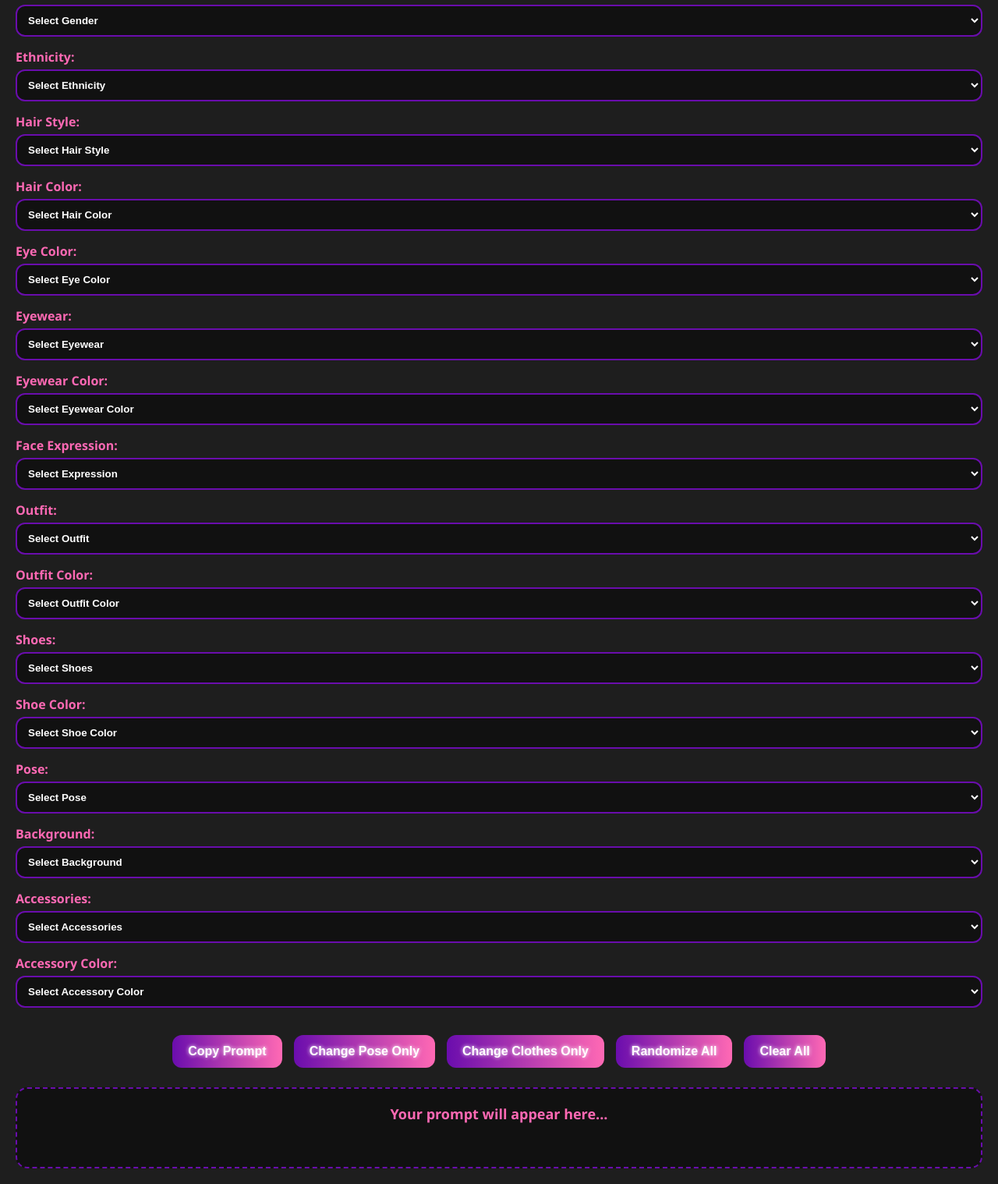
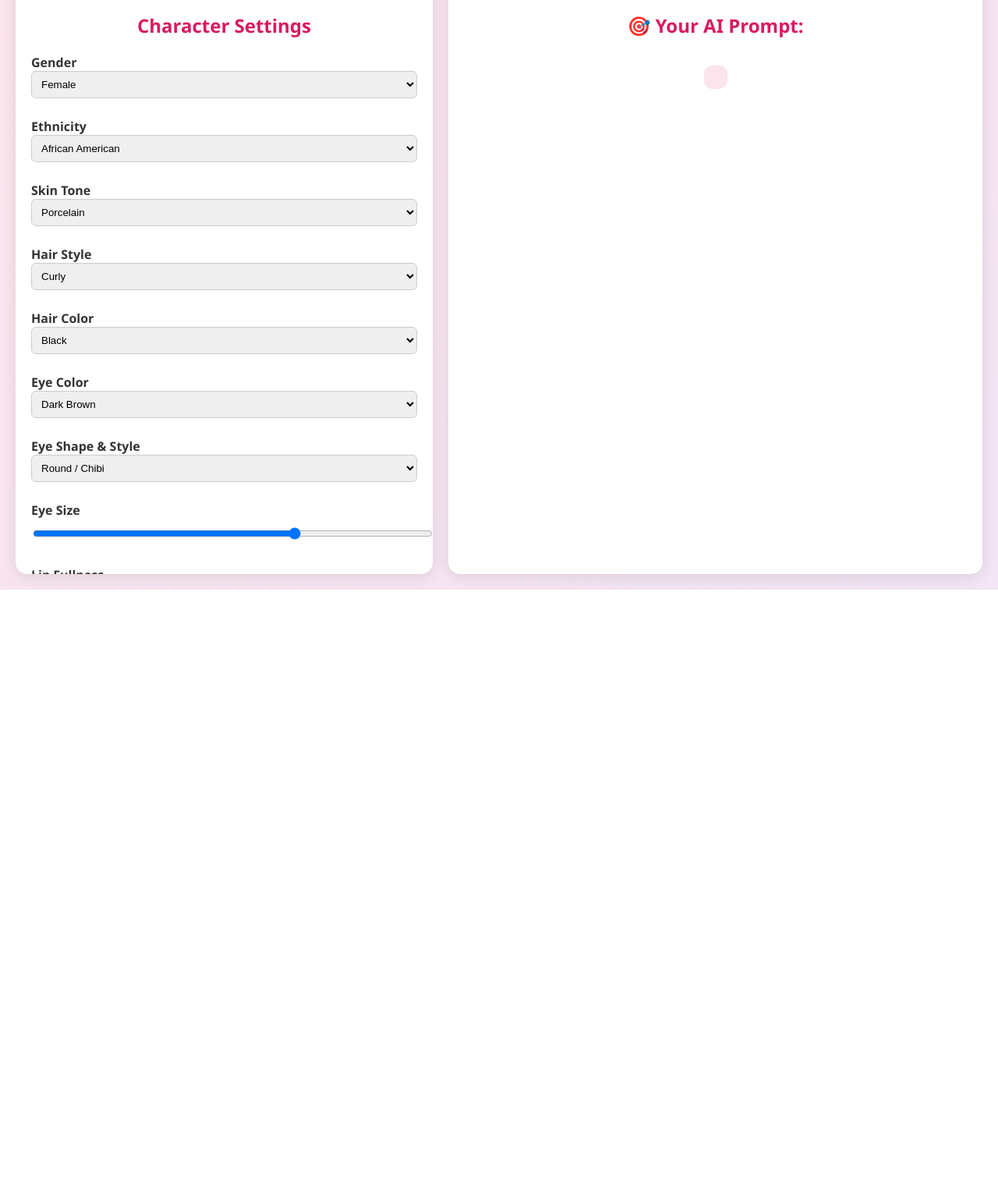
Before and after one commit to HouseofSarddinnah/chibbistyler3D, a plain HTML site: page index.html in a window 1280 px wide. Shown: the part 156-1674 px from the top of the page at 78% size. After the commit the page ends 912 px from the top, so only its background shows below. Drawn offline with Linux system fonts and the light colour scheme.

Commit message:
Add files via upload

```diff
--- a/index.html
+++ b/index.html
@@ -1,350 +1,416 @@
-
 <!DOCTYPE html>
 <html lang="en">
 <head>
 <meta charset="UTF-8">
-<title>Chibi Prompt Generator</title>
+<meta name="viewport" content="width=device-width, initial-scale=1.0">
+<title>Ultimate ChibiStyler 3D Prompt Generator</title>
 <style>
-:root {
-    --primary-color: #6a0dad; /* Purple */
-    --accent-color: #ff69b4;  /* Soft pink accent */
-    --button-gradient: linear-gradient(90deg, #6a0dad, #ff69b4);
-    --background-color: #1e1e1e; /* Dark background for bio view */
-    --card-background: #2a2a2a;
-    --text-color: #ffffff;
-}
-
   body {
-    font-family: 'Segoe UI', Tahoma, Geneva, Verdana, sans-serif;
+    font-family: 'Segoe UI', sans-serif;
+    background: linear-gradient(135deg, #fce4ec, #f3e5f5);
+    color: #333;
     margin: 0;
     padding: 20px;
-    background-color: var(--background-color);
-    color: var(--text-color);
   }
 
   h1 {
     text-align: center;
-    font-size: 42px;
-    color: var(--primary-color);
+    color: #d81b60;
     margin-bottom: 30px;
-    text-shadow: 0 0 5px #fff;
+    font-size: 2.5rem;
+  }
+
+  .container {
+    display: flex;
+    flex-wrap: wrap;
+    gap: 20px;
+  }
+
+  .controls {
+    flex: 1 1 350px;
+    background: #fff;
+    padding: 20px;
+    border-radius: 15px;
+    box-shadow: 0 4px 20px rgba(0,0,0,0.1);
+    max-height: 90vh;
+    overflow-y: auto;
+  }
+
+  .controls h2 {
+    text-align: center;
+    color: #d81b60;
+    margin-bottom: 20px;
   }
 
   label {
+    font-weight: bold;
+    margin-top: 10px;
     display: block;
-    margin-top: 15px;
-    font-weight: bold;
-    color: var(--accent-color);
   }
 
-select {
+  select, input[type="range"], input[type="checkbox"] {
     width: 100%;
-    padding: 10px;
-    margin-top: 5px;
-    border-radius: 12px;
-    border: 2px solid var(--primary-color);
-    background-color: #111;
-    color: #fff;
-    font-weight: bold;
-    outline: none;
+    padding: 8px;
+    margin-bottom: 15px;
+    border-radius: 6px;
+    border: 1px solid #ccc;
+  }
+
+  input[type="checkbox"] {
+    width: auto;
+    margin-right: 10px;
   }
 
   button {
-    margin-top: 15px;
-    padding: 12px 20px;
+    background-color: #d81b60;
+    color: white;
+    padding: 12px 25px;
+    border: none;
+    border-radius: 10px;
+    cursor: pointer;
+    font-weight: bold;
     font-size: 16px;
-    font-weight: bold;
-    cursor: pointer;
-    border: none;
-    border-radius: 12px;
-    background: var(--button-gradient);
-    color: #fff;
-    transition: all 0.3s;
-    text-shadow: 0 0 5px #fff;
+    width: 100%;
+    margin-top: 10px;
   }
 
   button:hover {
-    transform: scale(1.05);
-    box-shadow: 0 0 10px #ff69b4, 0 0 20px #6a0dad;
-    color: #000;
+    background-color: #c2185b;
   }
 
-#buttons {
+  .output {
+    flex: 1 1 500px;
+    background: #fff;
+    padding: 20px;
+    border-radius: 15px;
+    box-shadow: 0 4px 20px rgba(0,0,0,0.1);
     display: flex;
-    flex-wrap: wrap;
-    gap: 15px;
-    margin-top: 20px;
-    justify-content: center;
+    flex-direction: column;
+    align-items: center;
   }
 
-#output {
-    margin-top: 25px;
-    padding: 20px;
-    border: 2px dashed var(--primary-color);
-    border-radius: 15px;
-    background-color: #111;
+  .output h2 {
+    color: #d81b60;
+    text-align: center;
+  }
+
+  #promptText {
+    margin-top: 15px;
+    background: #fce4ec;
+    padding: 15px;
+    border-radius: 10px;
     font-weight: bold;
-    text-align: center;
-    min-height: 60px;
-    color: var(--accent-color);
-    font-size: 18px;
+    word-wrap: break-word;
+    white-space: pre-line;
   }
+
 </style>
 </head>
 <body>
 
-<h1>Chibi Prompt Generator</h1>
+<h1>✨ Ultimate ChibiStyler 3D Prompt Generator ✨</h1>
 
-<!-- Dropdowns -->
-<label for="gender">Gender:</label>
+<div class="container">
+  <div class="controls">
+    <h2>Character Settings</h2>
+
+    <!-- Base -->
+    <label>Gender</label>
     <select id="gender">
-    <option value="">Select Gender</option>
-    <option value="male">Male</option>
-    <option value="female">Female</option>
-    <option value="non-binary">Non-binary</option>
+      <option>Female</option>
+      <option>Male</option>
+      <option>Non-binary</option>
     </select>
 
-<label for="ethnicity">Ethnicity:</label>
+    <label>Ethnicity</label>
     <select id="ethnicity">
-    <option value="">Select Ethnicity</option>
-    <option value="asian">Asian</option>
-    <option value="caucasian">Caucasian</option>
-    <option value="african">African</option>
-    <option value="hispanic">Hispanic</option>
-    <option value="mixed">Mixed</option>
+      <option>African American</option>
+      <option>Hispanic</option>
+      <option>Asian</option>
+      <option>European</option>
+      <option>Middle Eastern</option>
+      <option>Mixed</option>
     </select>
 
-<label for="hairStyle">Hair Style:</label>
-<select id="hairStyle">
-    <option value="">Select Hair Style</option>
-    <option value="long straight hair">Long Straight</option>
-    <option value="short wavy hair">Short Wavy</option>
-    <option value="ponytail">Ponytail</option>
-    <option value="braided hair">Braided</option>
-    <option value="spiky hair">Spiky</option>
+    <label>Skin Tone</label>
+    <select id="skinTone">
+      <option>Porcelain</option>
+      <option>Fair</option>
+      <option>Light</option>
+      <option>Medium</option>
+      <option>Olive</option>
+      <option>Caramel</option>
+      <option>Tan</option>
+      <option>Deep</option>
+      <option>Ebony</option>
     </select>
 
-<label for="hairColor">Hair Color:</label>
-<select id="hairColor">
-    <option value="">Select Hair Color</option>
-    <option value="black">Black</option>
-    <option value="brown">Brown</option>
-    <option value="blonde">Blonde</option>
-    <option value="red">Red</option>
-    <option value="pink">Pink</option>
-    <option value="blue">Blue</option>
-    <option value="green">Green</option>
-    <option value="purple">Purple</option>
+    <!-- Hair -->
+    <label>Hair Style</label>
+    <select id="hairStyle">
+      <option>Curly</option>
+      <option>Buns</option>
+      <option>Bob</option>
+      <option>Pixie</option>
+      <option>Braided</option>
+      <option>Long Straight</option>
+      <option>Wavy</option>
+      <option>Space Buns</option>
+      <option>High Ponytail</option>
     </select>
 
-<label for="eyeColor">Eye Color:</label>
-<select id="eyeColor">
-    <option value="">Select Eye Color</option>
-    <option value="blue">Blue</option>
-    <option value="green">Green</option>
-    <option value="brown">Brown</option>
-    <option value="hazel">Hazel</option>
-    <option value="purple">Purple</option>
+    <label>Hair Color</label>
+    <select id="hairColor">
+      <option>Black</option>
+      <option>Brown</option>
+      <option>Blonde</option>
+      <option>Red</option>
+      <option>Gray</option>
+      <option>Ombre</option>
+      <option>Highlight</option>
+      <option>Pink</option>
+      <option>Blue</option>
+      <option>Purple</option>
     </select>
 
-<label for="eyewear">Eyewear:</label>
-<select id="eyewear">
-    <option value="">Select Eyewear</option>
-    <option value="glasses">Glasses</option>
-    <option value="sunglasses">Sunglasses</option>
-    <option value="monocle">Monocle</option>
-    <option value="none">None</option>
+    <!-- Eyes -->
+    <label>Eye Color</label>
+    <select id="eyeColor">
+      <option>Dark Brown</option>
+      <option>Light Brown</option>
+      <option>Hazel</option>
+      <option>Amber</option>
+      <option>Green</option>
+      <option>Blue</option>
+      <option>Gray</option>
+      <option>Violet</option>
+      <option>Gold</option>
+      <option>Red</option>
+      <option>Neon Blue</option>
+      <option>Neon Pink</option>
+      <option>Neon Green</option>
+      <option>Neon Purple</option>
     </select>
 
-<label for="eyewearColor">Eyewear Color:</label>
-<select id="eyewearColor">
-    <option value="">Select Eyewear Color</option>
-    <option value="black">Black</option>
-    <option value="brown">Brown</option>
-    <option value="gold">Gold</option>
-    <option value="silver">Silver</option>
-    <option value="red">Red</option>
-    <option value="blue">Blue</option>
+    <label>Eye Shape & Style</label>
+    <select id="eyeShape">
+      <option>Round / Chibi</option>
+      <option>Almond</option>
+      <option>Upturned / Cat-eye</option>
+      <option>Downturned</option>
+      <option>Sharp / Fox</option>
+      <option>Oval</option>
+      <option>Wide-set</option>
+      <option>Close-set</option>
+      <option>Fantasy / Decorative</option>
     </select>
 
-<label for="faceExpression">Face Expression:</label>
-<select id="faceExpression">
-    <option value="">Select Expression</option>
-    <option value="happy">Happy</option>
-    <option value="sad">Sad</option>
-    <option value="angry">Angry</option>
-    <option value="shy">Shy</option>
-    <option value="excited">Excited</option>
+    <label>Eye Size</label>
+    <input type="range" id="eyeSize" min="1" max="10" value="7">
+
+    <!-- Lips & Gloss -->
+    <label>Lip Fullness</label>
+    <input type="range" id="lipFullness" min="1" max="10" value="8">
+
+    <label>Glossiness</label>
+    <input type="range" id="glossiness" min="1" max="10" value="9">
+
+    <!-- Outfit & Shoes -->
+    <label>Outfit</label>
+    <select id="outfit">
+      <option>Casual</option>
+      <option>Formal</option>
+      <option>Streetwear</option>
+      <option>Sporty</option>
+      <option>Party</option>
+      <option>Beach</option>
+      <option>Elegant</option>
+      <option>Pink Crop Top & Ripped Jeans</option>
+      <option>Fur Jacket & Mini Skirt</option>
+      <option>Hoodie & Cargo Pants</option>
+      <option>Varsity Jacket & Joggers</option>
     </select>
 
-<label for="outfit">Outfit:</label>
-<select id="outfit">
-    <option value="">Select Outfit</option>
-    <option value="casual clothes">Casual Clothes</option>
-    <option value="school uniform">School Uniform</option>
-    <option value="armor">Armor</option>
-    <option value="formal dress">Formal Dress</option>
-    <option value="fantasy costume">Fantasy Costume</option>
+    <label>Shoes</label>
+    <select id="shoes">
+      <option>Sneakers</option>
+      <option>Boots</option>
+      <option>Ladies Timberlands</option>
+      <option>Heels</option>
+      <option>Flats</option>
+      <option>Sandals</option>
+      <option>Formal Shoes</option>
     </select>
 
-<label for="outfitColor">Outfit Color:</label>
-<select id="outfitColor">
-    <option value="">Select Outfit Color</option>
-    <option value="black">Black</option>
-    <option value="white">White</option>
-    <option value="red">Red</option>
-    <option value="blue">Blue</option>
-    <option value="green">Green</option>
-    <option value="yellow">Yellow</option>
-    <option value="pink">Pink</option>
+    <!-- Jewelry -->
+    <label>Jewelry</label>
+    <select id="jewelry">
+      <option>None</option>
+      <option>Necklace</option>
+      <option>Earrings</option>
+      <option>Bracelets</option>
+      <option>Rings</option>
+      <option>All</option>
     </select>
 
-<label for="shoes">Shoes:</label>
-<select id="shoes">
-    <option value="">Select Shoes</option>
-    <option value="sneakers">Sneakers</option>
-    <option value="boots">Boots</option>
-    <option value="sandals">Sandals</option>
-    <option value="dress shoes">Dress Shoes</option>
+    <!-- Eyewear -->
+    <label>Eyewear Type</label>
+    <select id="eyewear">
+      <option>None</option>
+      <option>Clear Glasses</option>
+      <option>Sunglasses</option>
+      <option>Fashion Glasses</option>
+      <option>Aviators</option>
+      <option>Cat-Eye</option>
+      <option>Oversized</option>
+      <option>Round</option>
+      <option>Rectangular</option>
     </select>
 
-<label for="shoesColor">Shoe Color:</label>
-<select id="shoesColor">
-    <option value="">Select Shoe Color</option>
-    <option value="black">Black</option>
-    <option value="white">White</option>
-    <option value="red">Red</option>
-    <option value="blue">Blue</option>
-    <option value="green">Green</option>
-    <option value="brown">Brown</option>
+    <label>Frame Style</label>
+    <select id="frameStyle">
+      <option>Thin Metal</option>
+      <option>Thick Plastic</option>
+      <option>Rimless</option>
+      <option>Retro</option>
+      <option>Futuristic</option>
     </select>
 
-<label for="pose">Pose:</label>
-<select id="pose">
-    <option value="">Select Pose</option>
-    <option value="standing">Standing</option>
-    <option value="sitting">Sitting</option>
-    <option value="jumping">Jumping</option>
-    <option value="action">Action</option>
+    <label>Frame Color</label>
+    <select id="frameColor">
+      <option>Black</option>
+      <option>Brown</option>
+      <option>Gold</option>
+      <option>Silver</option>
+      <option>White</option>
+      <option>Transparent</option>
+      <option>Neon Blue</option>
+      <option>Neon Pink</option>
+      <option>Neon Green</option>
+      <option>Neon Purple</option>
     </select>
 
-<label for="background">Background:</label>
-<select id="background">
-    <option value="">Select Background</option>
-    <option value="city">City</option>
-    <option value="nature">Nature</option>
-    <option value="space">Space</option>
-    <option value="studio">Studio</option>
+    <label>Lens Style</label>
+    <select id="lensStyle">
+      <option>Clear</option>
+      <option>Gradient Tint</option>
+      <option>Mirrored</option>
+      <option>Blue Tint</option>
+      <option>Red Tint</option>
+      <option>Yellow Tint</option>
     </select>
 
-<label for="accessories">Accessories:</label>
-<select id="accessories">
-    <option value="">Select Accessories</option>
-    <option value="hat">Hat</option>
-    <option value="scarf">Scarf</option>
-    <option value="backpack">Backpack</option>
-    <option value="jewelry">Jewelry</option>
+    <!-- Headgear -->
+    <label>Headgear / Hair Accessories</label>
+    <select id="headgear">
+      <option>None</option>
+      <option>Baseball Cap</option>
+      <option>Snapback</option>
+      <option>Bucket Hat</option>
+      <option>Beanie</option>
+      <option>Newsboy Cap</option>
+      <option>Hair Clip</option>
+      <option>Bow</option>
+      <option>Headband</option>
+      <option>Bandana</option>
+      <option>Wide-brim Hat</option>
+      <option>Fedora</option>
+      <option>Beret</option>
+      <option>Crown / Tiara</option>
+      <option>Hijab / Wrap</option>
     </select>
 
-<label for="accessoryColor">Accessory Color:</label>
-<select id="accessoryColor">
-    <option value="">Select Accessory Color</option>
-    <option value="gold">Gold</option>
-    <option value="silver">Silver</option>
-    <option value="red">Red</option>
-    <option value="blue">Blue</option>
-    <option value="green">Green</option>
-    <option value="black">Black</option>
+    <!-- Pose & Background -->
+    <label>Pose</label>
+    <select id="pose">
+      <option>Standing</option>
+      <option>Squatting</option>
+      <option>Sitting on Floor</option>
+      <option>Leaning Against Wall</option>
+      <option>Action Pose</option>
+      <option>Selfie Mode</option>
+      <option>Sitting with Chin Tucked</option>
     </select>
 
+    <label>Background</label>
+    <select id="background">
+      <option>Glitter</option>
+      <option>Social Media Overlay</option>
+      <option>High Aesthetic Room</option>
+      <option>Salon</option>
+      <option>Urban Crosswalk</option>
+      <option>Plain White</option>
+      <option>Rooftop Cityscape</option>
+      <option>Gradient Sparkle</option>
+    </select>
+
+    <label>Style Preset</label>
+    <select id="stylePreset">
+      <option>TikTok Trendsetter</option>
+      <option>Braided Boss Babe</option>
+      <option>Varsity Babe</option>
+      <option>Notebook Cover Glam</option>
+      <option>Digital Dollhouse</option>
+    </select>
+
+    <label>Mood</label>
+    <select id="mood">
+      <option>Sassy</option>
+      <option>Playful</option>
+      <option>Boss Babe</option>
+      <option>Dreamy</option>
+      <option>Fierce</option>
+    </select>
+
+    <!-- Toggles -->
+    <label><input type="checkbox" id="floating" checked> Floating Elements</label>
+    <label><input type="checkbox" id="removeBG"> Remove Background</label>
+
     <!-- Buttons -->
-<div id="buttons">
-    <button onclick="generatePrompt()">Copy Prompt</button>
-    <button onclick="changePose()">Change Pose Only</button>
-    <button onclick="changeClothes()">Change Clothes Only</button>
-    <button onclick="randomizeAll()">Randomize All</button>
-    <button onclick="clearAll()">Clear All</button>
+    <button type="button" onclick="generatePrompt()">Generate Prompt</button>
+    <button type="button" onclick="randomizeAll()">Randomize All</button>
+    <button type="button" onclick="copyPrompt()">Copy Prompt</button>
+
   </div>
 
-<!-- Output -->
-<div id="output">Your prompt will appear here...</div>
+  <div class="output">
+    <h2>🎯 Your AI Prompt:</h2>
+    <p id="promptText"></p>
+  </div>
+</div>
 
 <script>
-// Generate full prompt
 function generatePrompt() {
-    const fields = [
-        'gender','ethnicity','hairStyle','hairColor','eyeColor',
-        'eyewear','eyewearColor','faceExpression','outfit','outfitColor',
-        'shoes','shoesColor','pose','background','accessories','accessoryColor'
-    ];
-    let prompt = '';
-    fields.forEach(f=>{
-        const val = document.getElementById(f).value;
-        if(val) prompt += val + ', ';
+  const values = {};
+  document.querySelectorAll('.controls select, .controls input[type="range"], .controls input[type="checkbox"]').forEach(el => {
+    if(el.type === 'checkbox') {
+      values[el.id] = el.checked;
+    } else {
+      values[el.id] = el.value;
+    }
   });
-    prompt = prompt.slice(0,-2);
-    document.getElementById('output').innerText = prompt;
-    copyToClipboard(prompt);
+
+  const prompt = `Stylized chibi character: ${values.gender}, ${values.ethnicity}, ${values.skinTone} skin, ${values.hairStyle} hair (${values.hairColor}), ${values.eyeShape} eyes (${values.eyeColor}, size ${values.eyeSize}), lips fullness ${values.lipFullness}, glossiness ${values.glossiness}. Wearing ${values.outfit} with ${values.shoes} and ${values.jewelry}. Accessories: ${values.eyewear} (${values.frameStyle}, ${values.frameColor}, ${values.lensStyle}), ${values.headgear}. Pose: ${values.pose}. Background: ${values.background}${values.floating ? ', floating elements included' : ''}${values.removeBG ? ', background removed' : ''}. Style preset: ${values.stylePreset}. Mood: ${values.mood}. Use bold outlines, vibrant colors, notebook cover aesthetic, high detail, cinematic lighting.`;
+
+  document.getElementById('promptText').innerText = prompt;
 }
 
-// Copy to clipboard
-function copyToClipboard(text) {
-    navigator.clipboard.writeText(text).then(()=>alert('Prompt copied!'));
-}
-
-// Randomize functions
-function changePose() {
-    const poses = ['standing','sitting','jumping','action'];
-    document.getElementById('pose').value = poses[Math.floor(Math.random()*poses.length)];
+function randomizeAll() {
+  document.querySelectorAll('.controls select').forEach(sel => {
+    sel.selectedIndex = Math.floor(Math.random() * sel.options.length);
+  });
+  document.querySelectorAll('.controls input[type="range"]').forEach(r => {
+    r.value = Math.floor(Math.random() * 10) + 1;
+  });
+  document.querySelectorAll('.controls input[type="checkbox"]').forEach(c => {
+    c.checked = Math.random() < 0.5;
+  });
   generatePrompt();
 }
 
-function changeClothes() {
-    const outfits = ['casual clothes','school uniform','armor','formal dress','fantasy costume'];
-    const outfitColors = ['black','white','red','blue','green','yellow','pink'];
-    const shoes = ['sneakers','boots','sandals','dress shoes'];
-    const shoesColors = ['black','white','red','blue','green','brown'];
-    document.getElementById('outfit').value = outfits[Math.floor(Math.random()*outfits.length)];
-    document.getElementById('outfitColor').value = outfitColors[Math.floor(Math.random()*outfitColors.length)];
-    document.getElementById('shoes').value = shoes[Math.floor(Math.random()*shoes.length)];
-    document.getElementById('shoesColor').value = shoesColors[Math.floor(Math.random()*shoesColors.length)];
-    generatePrompt();
-}
-
-function randomizeAll() {
-    const options = {
-        gender:['male','female','non-binary'],
-        ethnicity:['asian','caucasian','african','hispanic','mixed'],
-        hairStyle:['long straight hair','short wavy hair','ponytail','braided hair','spiky hair'],
-        hairColor:['black','brown','blonde','red','pink','blue','green','purple'],
-        eyeColor:['blue','green','brown','hazel','purple'],
-        eyewear:['glasses','sunglasses','monocle','none'],
-        eyewearColor:['black','brown','gold','silver','red','blue'],
-        faceExpression:['happy','sad','angry','shy','excited'],
-        outfit:['casual clothes','school uniform','armor','formal dress','fantasy costume'],
-        outfitColor:['black','white','red','blue','green','yellow','pink'],
-        shoes:['sneakers','boots','sandals','dress shoes'],
-        shoesColor:['black','white','red','blue','green','brown'],
-        pose:['standing','sitting','jumping','action'],
-        background:['city','nature','space','studio'],
-        accessories:['hat','scarf','backpack','jewelry'],
-        accessoryColor:['gold','silver','red','blue','green','black']
-    };
-    for(let key in options){
-        const arr = options[key];
-        document.getElementById(key).value = arr[Math.floor(Math.random()*arr.length)];
-    }
-    generatePrompt();
-}
-
-function clearAll(){
-    const fields = [
-        'gender','ethnicity','hairStyle','hairColor','eyeColor',
-        'eyewear','eyewearColor','faceExpression','outfit','outfitColor',
-        'shoes','shoesColor','pose','background','accessories','accessoryColor'
-    ];
-    fields.forEach(f=>document.getElementById(f).value='');
-    document.getElementById('output').innerText='Your prompt will appear here...';
+function copyPrompt() {
+  const text = document.getElementById('promptText').innerText;
+  navigator.clipboard.writeText(text).then(() => alert('Prompt copied!'));
 }
 </script>
 
```
Lines whose indentation alone changed are shown as unchanged.
